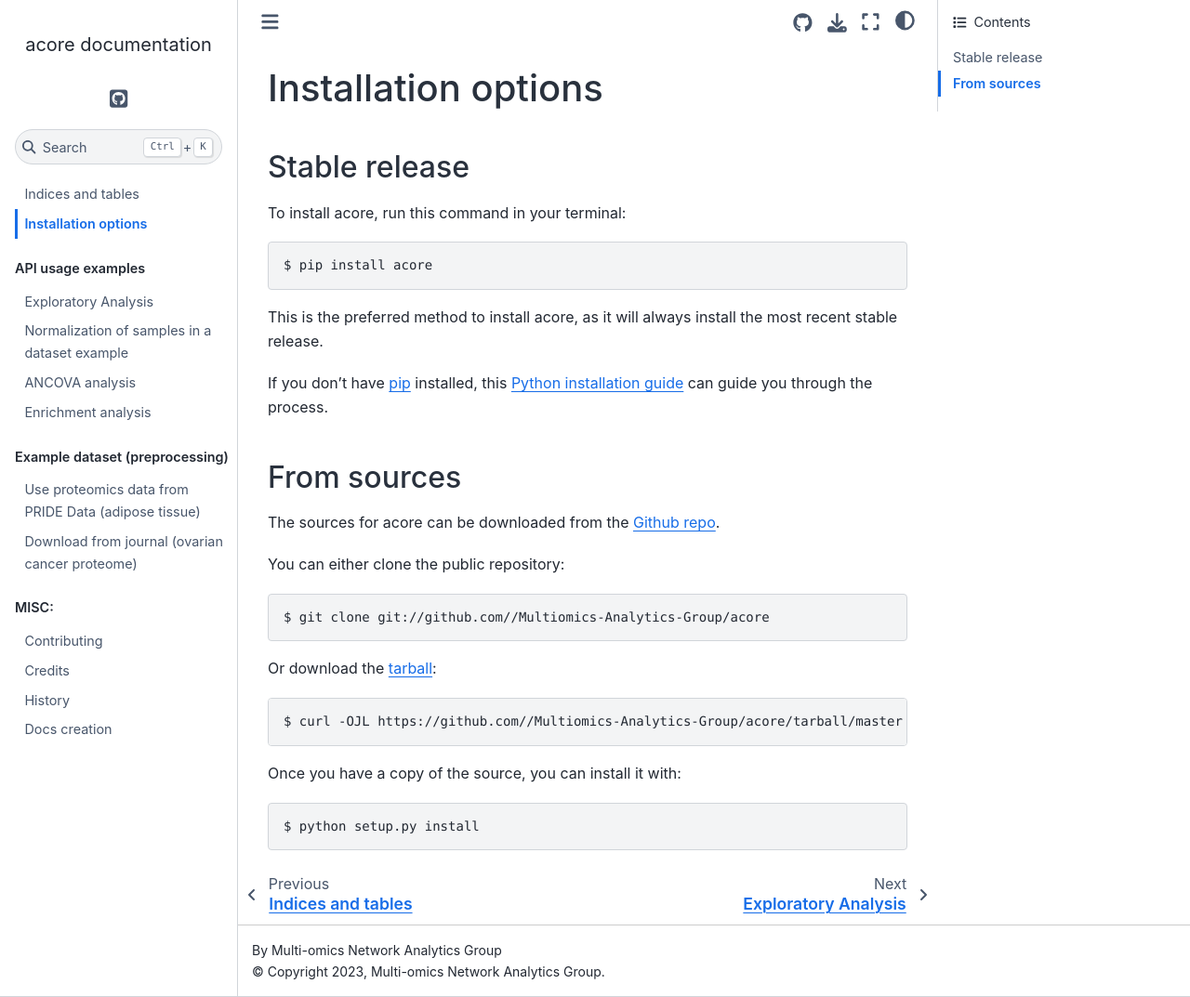
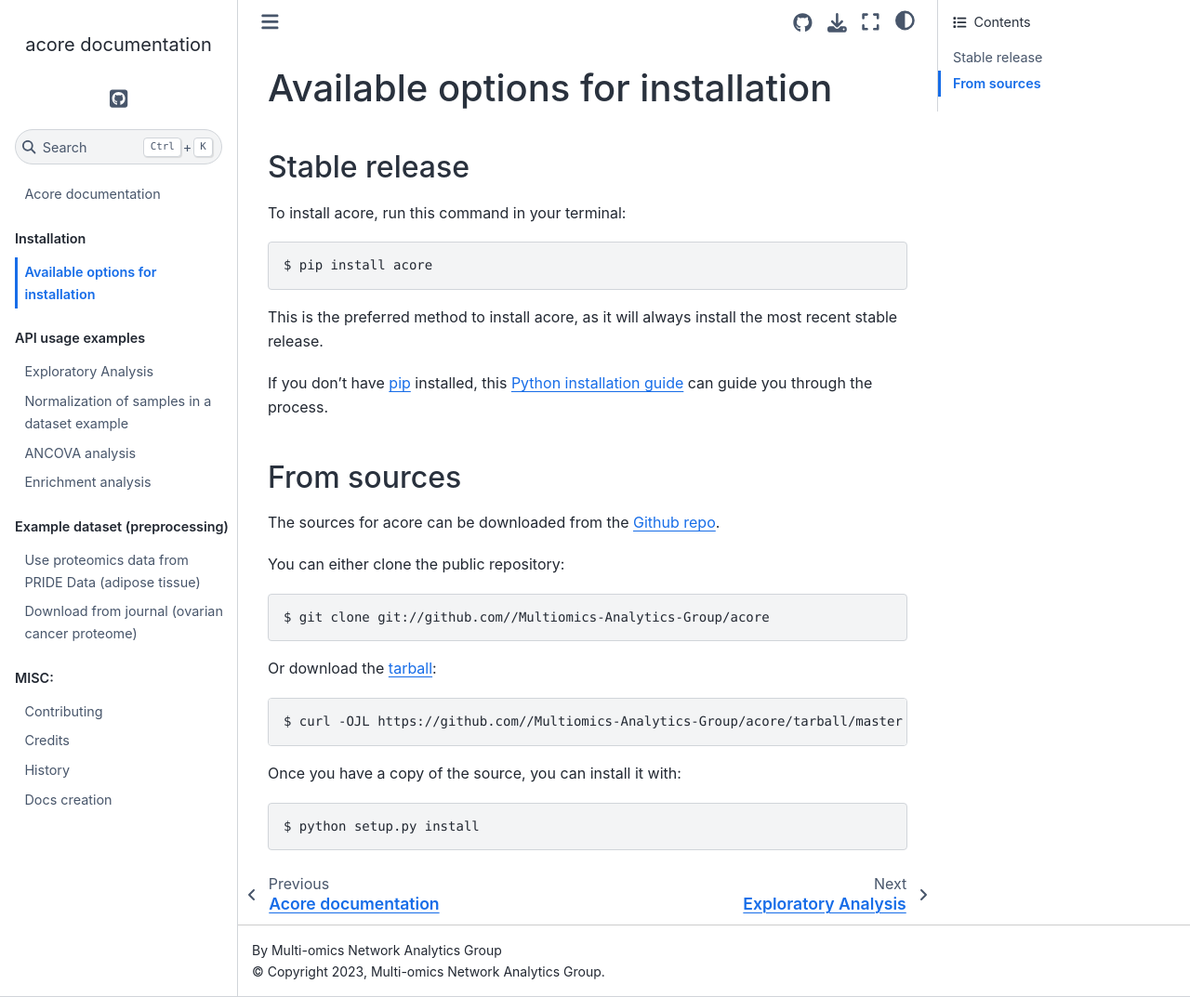
Before and after one commit to Multiomics-Analytics-Group/acore, a Sphinx documentation site: the page built from docs/installation.rst, in a window 1280 px wide and 1073 px high. Shown: the whole window at 93% size. Built offline with Sphinx 7.4.7 and the Sphinx Book theme 1.1.4, drawn with Linux system fonts in a browser that asks for light colours; pages that are not in the unit, such as notebooks, are missing from menus; a script that is not in the unit is left out; the version number could not be read and is left out.

Commit message:
:art: add caption for main homepage in sidebar and installation toctree

```diff
--- a/docs/index.rst
+++ b/docs/index.rst
@@ -1,3 +1,5 @@
+Acore documentation
+=================================
 
 .. include:: sections_readme/home_page.md
    :parser: myst_parser.sphinx_
@@ -10,6 +12,7 @@
 
 .. toctree::
    :maxdepth: 1
+   :caption: Installation
    :hidden:
 
    installation
--- a/docs/installation.rst
+++ b/docs/installation.rst
@@ -1,8 +1,8 @@
 .. highlight:: shell
 
-====================
-Installation options
-====================
+==================================
+Available options for installation
+==================================
 
 
 Stable release
```
